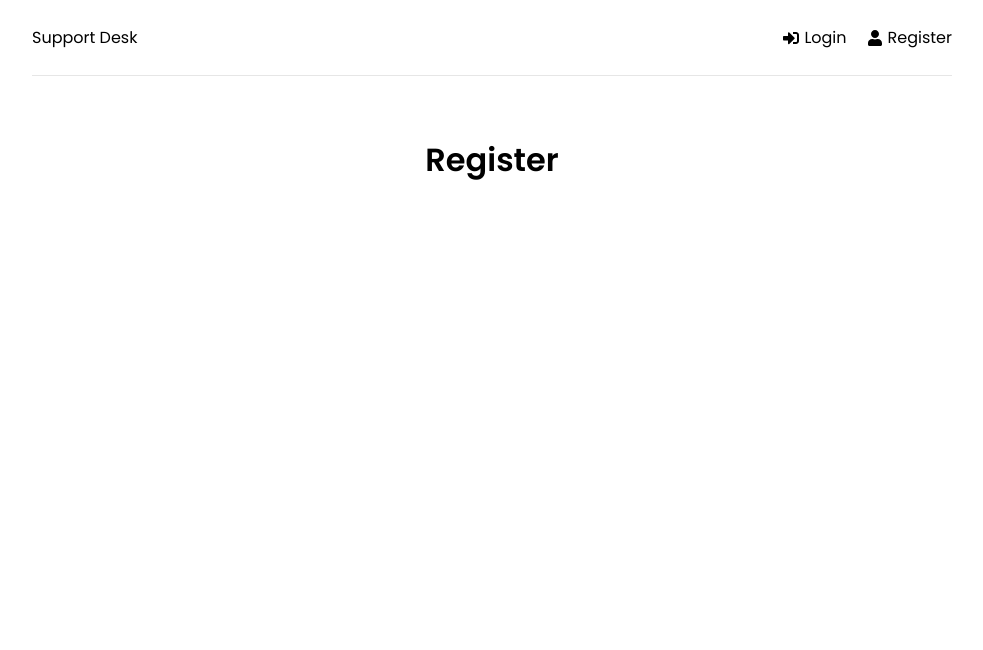
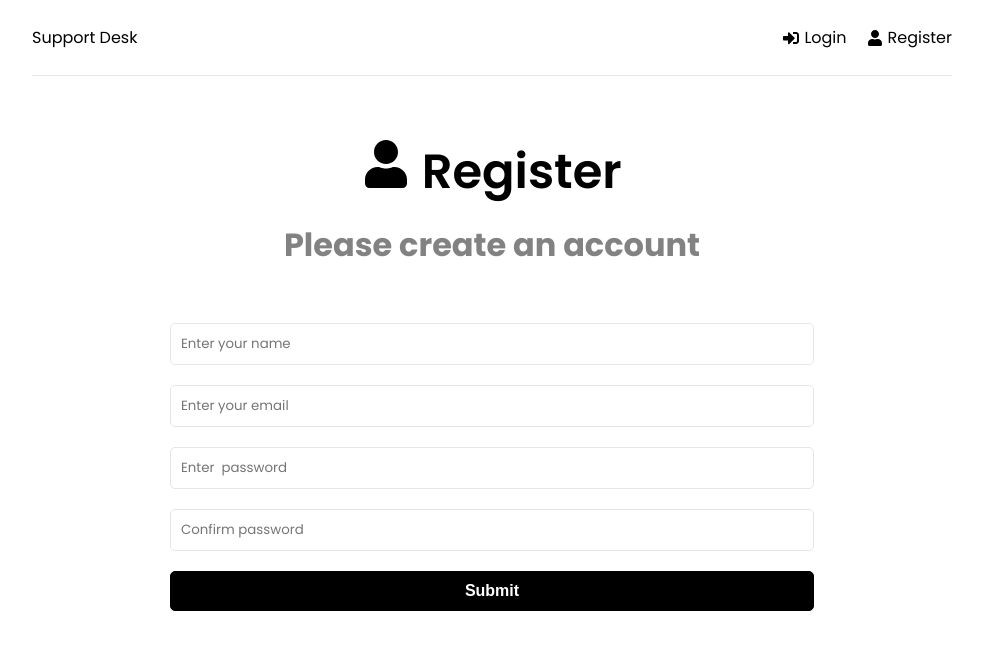
Before and after one commit to Muratozbk/support-desk-mongodb, a React (Create React App) app in the folder frontend/: page /register in a window 1280 px wide. Shown: the top 650 px of the page, without its empty margins (148-1131 px from the left). Built offline with nearby package versions, Linux system fonts and the light colour scheme.

Commit message:
home login register

```diff
--- a/frontend/src/App.js
+++ b/frontend/src/App.js
@@ -2,6 +2,8 @@
 import Home from './pages/Home'
 import Login from './pages/Login'
 import Register from './pages/Register'
+import { ToastContainer } from 'react-toastify'
+import 'react-toastify/dist/ReactToastify.css'
 import Header from './components/Header';
 
 function App() {
@@ -17,6 +19,7 @@
           </Routes>
         </div>
       </Router>
+      <ToastContainer />
     </>
   );
 }
--- a/frontend/src/pages/Home.jsx
+++ b/frontend/src/pages/Home.jsx
@@ -1,9 +1,23 @@
+import { Link } from "react-router-dom";
+import { FaQuestionCircle, FaTicketAlt } from 'react-icons/fa'
+
 function Home() {
     return (
-        <div>
-            <h1>Home</h1>
-        </div>
+        <>
+            <section className="heading">
+                <h1>What do you need help with?</h1>
+                <p>Please choose from an option below</p>
+            </section>
+
+            <Link to='/new-ticket' className="btn btn-reverse btn-block">
+                <FaQuestionCircle /> Create New Ticket
+            </Link>
+
+            <Link to='/tickets' className="btn btn-block">
+                <FaTicketAlt /> View My Tickets
+            </Link>
+        </>
     );
 }
-
+// 129
 export default Home;
--- a/frontend/src/pages/Login.jsx
+++ b/frontend/src/pages/Login.jsx
@@ -1,8 +1,66 @@
+import { useState } from "react";
+import { toast } from 'react-toastify'
+import { FaSignInAlt } from 'react-icons/fa'
+
 function Login() {
+    const [formData, setFormData] = useState({
+        email: "",
+        password: "",
+    });
+
+    const { email, password } = formData;
+
+    const onChange = (e) => {
+        setFormData((prevState) => ({
+            ...prevState,
+            [e.target.name]: e.target.value
+        }))
+    };
+
+    const onSubmit = (e) => {
+        e.preventDefault();
+
+    }
+
     return (
-        <div>
-            <h1>Login</h1>
-        </div>
+        <>
+            <section className="heading">
+                <h1>
+                    <FaSignInAlt /> Login
+                </h1>
+                <p>Please login to get support</p>
+            </section>
+
+            <section className="form">
+                <form onSubmit={onSubmit}>
+
+                    <div className="form-group">
+                        <input type="email" className="form-control"
+                            id="email"
+                            name="email"
+                            value={email}
+                            onChange={onChange}
+                            placeholder="Enter your email "
+                            required />
+                    </div>
+                    <div className="form-group">
+                        <input type="password" className="form-control"
+                            id="password"
+                            name="password"
+                            value={password}
+                            onChange={onChange}
+                            placeholder="Enter  password"
+                            required />
+                    </div>
+
+                    <div className="form-group">
+                        <button className="btn btn-block">
+                            Submit
+                        </button>
+                    </div>
+                </form>
+            </section>
+        </>
     );
 }
 
--- a/frontend/src/pages/Register.jsx
+++ b/frontend/src/pages/Register.jsx
@@ -1,8 +1,87 @@
+import { useState } from "react";
+import { toast } from 'react-toastify'
+import { FaUser } from 'react-icons/fa'
+
 function Register() {
+    const [formData, setFormData] = useState({
+        name: "",
+        email: "",
+        password: "",
+        password2: "",
+    });
+
+    const { name, email, password, password2 } = formData;
+
+    const onChange = (e) => {
+        setFormData((prevState) => ({
+            ...prevState,
+            [e.target.name]: e.target.value
+        }))
+    };
+
+    const onSubmit = (e) => {
+        e.preventDefault();
+
+        if (password !== password2) {
+            toast.error('passwords mismatch')
+        }
+    }
+
     return (
-        <div>
-            <h1>Register</h1>
-        </div>
+        <>
+            <section className="heading">
+                <h1>
+                    <FaUser /> Register
+                </h1>
+                <p>Please create an account</p>
+            </section>
+
+            <section className="form">
+                <form onSubmit={onSubmit}>
+                    <div className="form-group">
+                        <input type="text" className="form-control"
+                            id="name"
+                            name="name"
+                            value={name}
+                            onChange={onChange}
+                            placeholder="Enter your name"
+                            required />
+                    </div>
+                    <div className="form-group">
+                        <input type="email" className="form-control"
+                            id="email"
+                            name="email"
+                            value={email}
+                            onChange={onChange}
+                            placeholder="Enter your email "
+                            required />
+                    </div>
+                    <div className="form-group">
+                        <input type="password" className="form-control"
+                            id="password"
+                            name="password"
+                            value={password}
+                            onChange={onChange}
+                            placeholder="Enter  password"
+                            required />
+                    </div>
+                    <div className="form-group">
+                        <input type="password" className="form-control"
+                            id="password2"
+                            name="password2"
+                            value={password2}
+                            onChange={onChange}
+                            placeholder="Confirm password"
+                            required />
+                    </div>
+                    <div className="form-group">
+                        <button className="btn btn-block">
+                            Submit
+                        </button>
+                    </div>
+                </form>
+            </section>
+        </>
     );
 }
 
```
